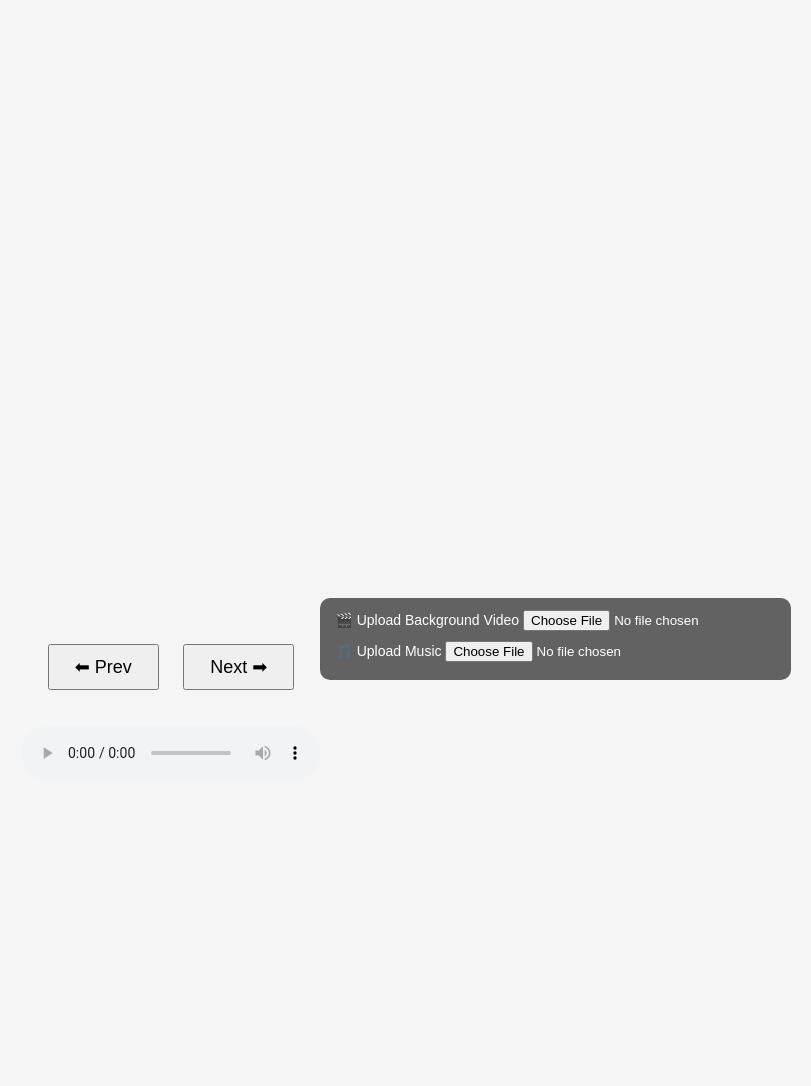
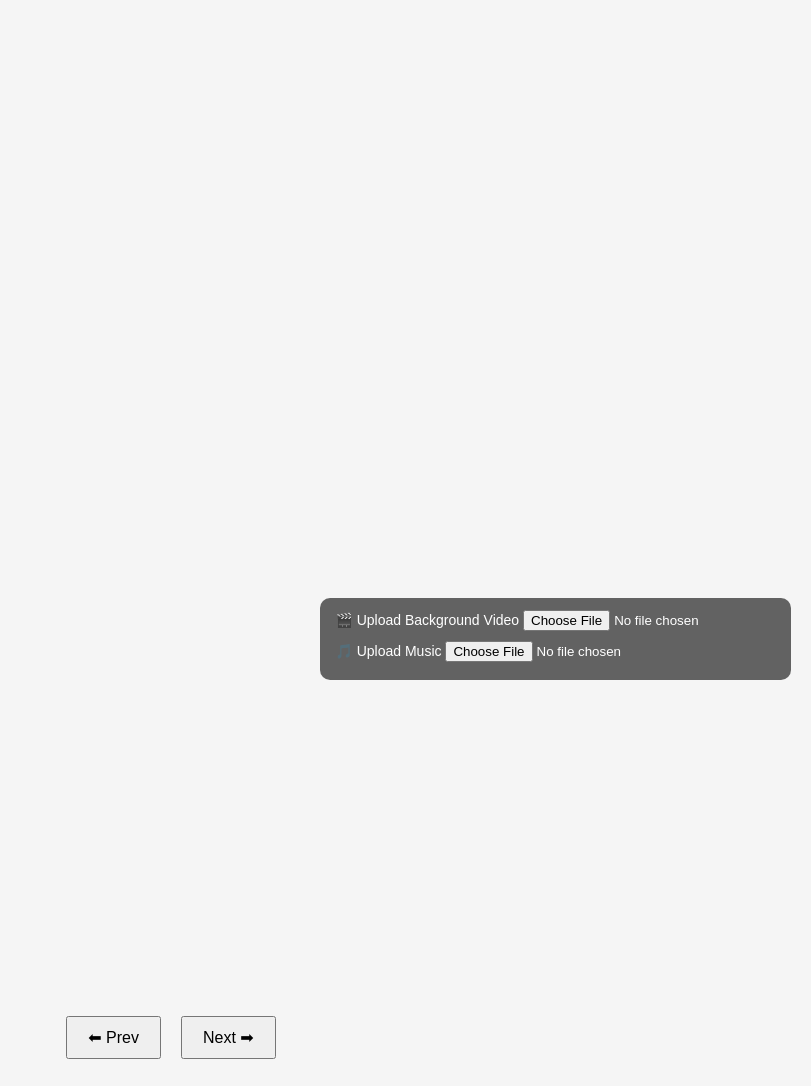
Before and after one commit to Demanlal/makealbum, a Django app: template album/templates/flip_album311.html in a window 1280 px wide; the page is wider, and only the part inside the window is pictured. Shown: that part, without its empty margins (469-1280 px from the left). Before the commit the page ends 760 px from the top of that part, so only its background shows below. Run offline with Django 3.2, Linux system fonts and the light colour scheme; the template is opened without the code that fills it, so the values that code supplies are empty.

Commit message:
add music and template changed

```diff
--- a/album/templates/flip_album311.html
+++ b/album/templates/flip_album311.html
@@ -75,13 +75,9 @@ body{
 /* BUTTON */
 
 
+.controls { margin-top: 15px; }
+button { padding: 10px 20px; font-size: 16px; cursor: pointer; }
 
-button{
-  padding:10px 25px;
-  font-size:18px;
-  margin:10px;
-  cursor:pointer;
-}
 
 #bgVideo1{
   position: fixed;
@@ -128,10 +124,7 @@ audio{
 .mt-3{
   text-align:center;
     }
-.mt{
-  padding-top:70%;
-  text-align:center;
-}
+
 </style>
 </head>
 
@@ -208,11 +201,12 @@ audio{
 <!--    <button onclick="prevPage()">⬅ Prev</button>-->
 <!--    <button onclick="nextPage()">Next ➡</button>-->
 <!--</div>-->
-<div class="mt" style="padding-top:7%; text-align:center;">
-      <button type="button" onclick="prevPage()">⬅ Prev</button>
-      <button type="button" onclick="nextPage()">Next ➡</button>
-      <audio id="bgMusic" style="padding-top:0.5%;" autoplay controls></audio>
+
+<div class="controls">
+    <button type="button" onclick="prevPage()">⬅ Prev</button>
+    <button type="button" onclick="nextPage()">Next ➡</button>
 </div>
+<audio id="bgMusic" style="padding-top:0.5%;" autoplay controls></audio>
 <!-- 🎵 CURRENT MUSIC PREVIEW -->
 <!--{% if music_url %}-->
 <!--<audio autoplay controls>-->
```
